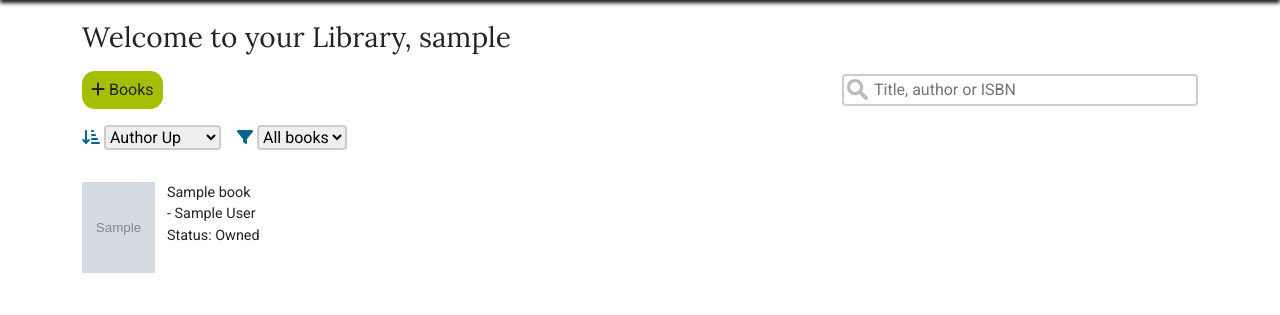
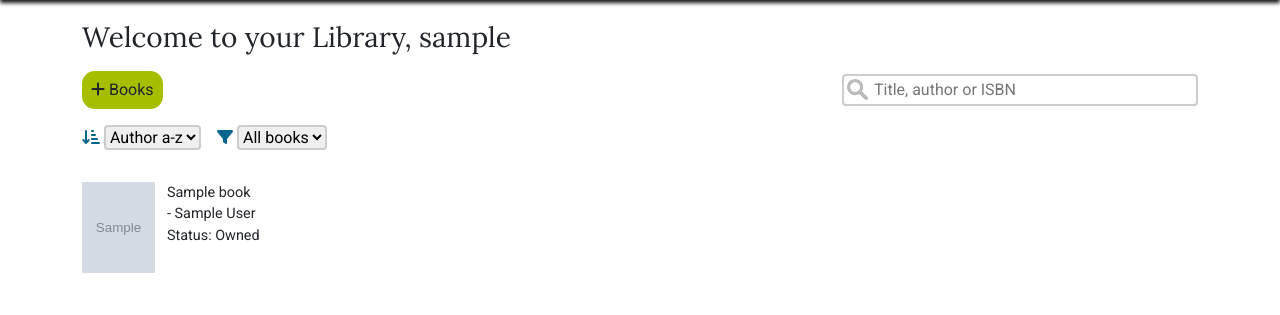
Before and after one commit to Gary-Burke/book-lovers-market, a Django app: page /library/ in a window 1280 px wide. Shown: the part 59-374 px from the top of the page. Run offline with Django 5.2, Linux system fonts and the light colour scheme; a user stored in the database is signed in; tables that the repository leaves empty hold one stand-in row (values such as "Sample post"); grey boxes marked "Sample" are stand-in pictures; some libraries are stand-ins or nearby versions.

Commit message:
Update sorting dropdown menu values library page

```diff
--- a/library/templates/library/library.html
+++ b/library/templates/library/library.html
@@ -42,12 +42,12 @@
         <i class="fa-solid fa-arrow-down-short-wide " id="library-sort"></i>
         <form method="get" class="ms-1" id="form-sort">
             <select name="sort" onchange="this.form.submit()">
-                <option value="author" {% if current_sort == "author" %}selected{% endif %}>Author Up</option>
-                <option value="-author" {% if current_sort == "-author" %}selected{% endif %}>Author Down</option>
-                <option value="title" {% if current_sort == "title" %}selected{% endif %}>Title Up</option>
-                <option value="-title" {% if current_sort == "-title" %}selected{% endif %}>Title Down</option>
-                <option value="status" {% if current_sort == "status" %}selected{% endif %}>Status Up</option>
-                <option value="-status" {% if current_sort == "-status" %}selected{% endif %}>Status Down</option>
+                <option value="author" {% if current_sort == "author" %}selected{% endif %}>Author a-z</option>
+                <option value="-author" {% if current_sort == "-author" %}selected{% endif %}>Author z-a</option>
+                <option value="title" {% if current_sort == "title" %}selected{% endif %}>Title a-z</option>
+                <option value="-title" {% if current_sort == "-title" %}selected{% endif %}>Title z-a</option>
+                <option value="status" {% if current_sort == "status" %}selected{% endif %}>Status a-z</option>
+                <option value="-status" {% if current_sort == "-status" %}selected{% endif %}>Status z-a</option>
             </select>
 
             {% if request.GET.status %}
```
